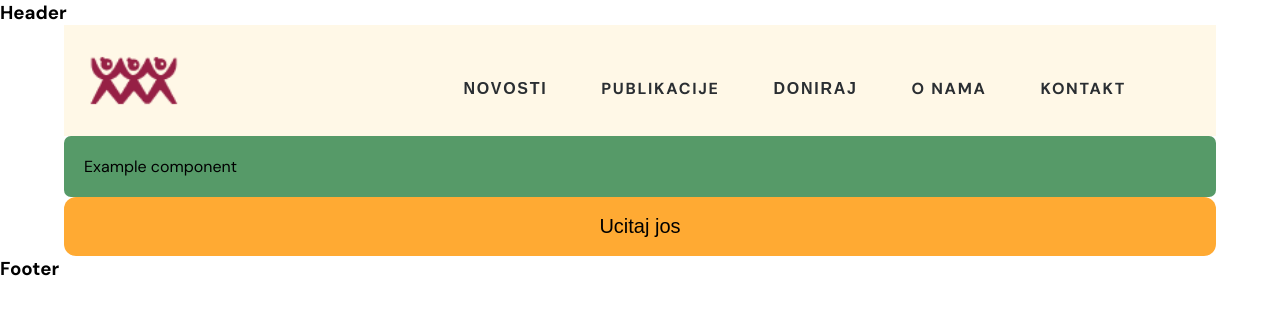
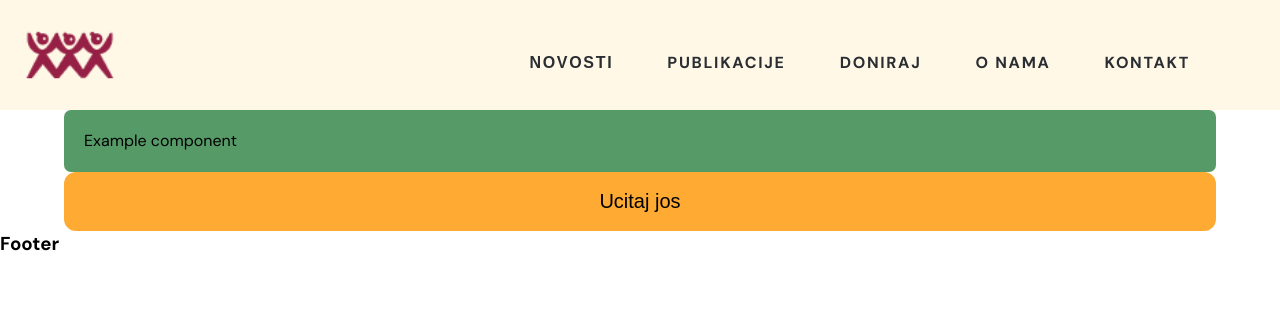
Before and after one commit to vegaitglobal/informisi-zene-website, a React (Create React App) app in the folder zuko-ui/: page / in a window 1280 px wide. Shown: the top 314 px of the page. Built offline with nearby package versions, Linux system fonts and the light colour scheme.

Commit message:
Fix header links

```diff
--- a/zuko-ui/src/components/Header/Header.jsx
+++ b/zuko-ui/src/components/Header/Header.jsx
@@ -1,5 +1,6 @@
 import { useState } from 'react';
 import styles from './Header.module.scss';
+import {NavLink} from 'react-router-dom';
 
 function Header(){
     const [isMenuOpen, setIsMenuOpen] = useState(false);
@@ -27,26 +28,17 @@ function Header(){
         },
         {
             label: 'Doniraj',
-            href: '',
-            submenu: [
-                {
-                    label: 'Vest',
-                    href:'www.google.com'
-                },
-                {
-                    label: 'Prilike za žene',
-                    href:'www.google.com'
-                },
-            ]
+            href: '/donations',
+            submenu: []
         },
         {
             label: 'O Nama',
-            href: '/publications',
+            href: '/about',
             submenu: [],
         },
         {
             label: 'Kontakt',
-            href: '/publications',
+            href: '/contact',
             submenu: [],
         }
     ]
@@ -72,14 +64,16 @@ function Header(){
                                         <ul className={styles.sublist}>
                                             {item?.submenu.map(subitem => (
                                                 <li className={styles.subitem} key={subitem.label}>
-                                                    <a className={styles.sublink} href={subitem.href}>{subitem.label}</a>
+                                                    <NavLink className={styles.sublink} to={subitem.href}>{subitem.label}</NavLink>
                                                 </li>
                                             ))}
                                         </ul>
                                     </div>
                                 )}
                             </>
-                            : <a href={item.href} className={styles.link}>{item.label}</a>}
+                            :
+                            <NavLink to={item.href} className={styles.link}>{item.label}</NavLink>
+                            }
                         </li>))}
                     </ul>
                 </div>
--- a/zuko-ui/src/components/LayoutWrapper/LayoutWrapper.module.scss
+++ b/zuko-ui/src/components/LayoutWrapper/LayoutWrapper.module.scss
@@ -5,5 +5,7 @@
 
     @include media-breakpoint-desktop{
         padding: 0 64px;
+        max-width: 1440px;
+        margin: 0 auto;
     }
 }
--- a/zuko-ui/src/components/PageWrapper/PageWrapper.jsx
+++ b/zuko-ui/src/components/PageWrapper/PageWrapper.jsx
@@ -1,8 +1,9 @@
+import Header from "../Header/Header";
 import LayoutWrapper from "../LayoutWrapper/LayoutWrapper";
 
 export default function PageWrapper({children}){
     return <>
-        <h3>Header</h3>
+        <Header />
         <LayoutWrapper>
             {children}
         </LayoutWrapper>
--- a/zuko-ui/src/pages/index.js
+++ b/zuko-ui/src/pages/index.js
@@ -1,10 +1,8 @@
 import RoundedButton from "../components/RoundedButton/RoundedButton";
 import TestComponent from "../components/TestComponent/TestComponent";
-import Header from "../components/Header/Header";
 
 export default function HomePage() {
     return <div>
-        <Header />
         <TestComponent testProperty="Example component"/>
         <RoundedButton />
     </div>
```
